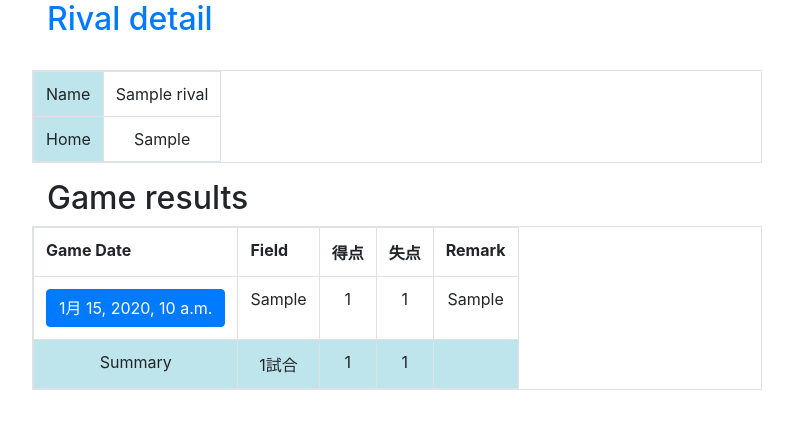
After one commit to dragstar328/django_football_stats, a Django app: page /record/rivals/1 in a window 1280 px wide. The commit adds this page. Shown: the top 429 px of the page, without its empty margins (53-846 px from the left). Run offline with Django 3.2, Linux system fonts and the light colour scheme; tables that the repository leaves empty hold one stand-in row (values such as "Sample post"); some libraries are stand-ins or nearby versions.

Commit message:
try to display as button

```diff
--- a/mysite/record/templates/record/game_list.html
+++ b/mysite/record/templates/record/game_list.html
@@ -21,7 +21,7 @@
       <td>{{ game.id }}</td>
       <td>{{ game.game_date }}</td>
       <td>{{ game.field }}</td>
-      <td>{{ game.rival.team_name }}</td>
+      <td><a href="{% url 'rival_detail' game.rival.id %}" class="btn btn-primary">{{ game.rival.team_name }}</a></td>
       <td>{{ game.score }}</td>
       <td>{{ game.result }}</td>
       <td><a href="{% url 'game_detail' game.id %}" class="btn btn-primary">Detail</a></td>
--- /dev/null
+++ b/mysite/record/templates/record/rival_detail.html
@@ -0,0 +1,49 @@
+{% extends 'record/base.html' %}
+
+{% block content %}
+<div class="col-md-8">
+  <h2><a href="{% url 'rival_list' %}">Rival detail</a></h2>
+</div>
+<br>
+<div>
+  <table class="table table-bordered table-hover table-responsive">
+    <tr>
+      <td class="table-info">Name</td><td class="text-center">{{ rival.team_name }}</td>
+    </tr>
+    <tr>
+      <td class="table-info">Home</td><td class="text-center">{{ rival.home }}</td>
+    </tr>
+  </table>
+</div>
+
+<div class="col-md-8">
+  <h2>Game results</h2>
+</div>
+<div style="overflow-y:scroll;">
+  <table class="table table-bordered table-hover table-responsive">
+    <tr>
+      <th>Game Date</th>
+      <th>Field</th>
+      <th>得点</th>
+      <th>失点</th>
+      <th>Remark</th>
+    </tr>
+    {% for game in games %}
+    <tr>
+      <td><a href="{% url 'game_detail' game.id %}" class="btn btn-primary">{{ game.game_date }}</a></td>
+      <td>{{ game.field }}</td>
+      <td class="text-center">{{ game.point_gain }}</td>
+      <td class="text-center">{{ game.point_reduce }}</td>
+      <td class="text-center">{{ game.remark }}</td>
+    </tr>
+    {% endfor %}
+    <tr class="table-info">
+      <td class="text-center">Summary</td>
+      <td class="text-center">{{ summary.game_counts }}試合</td>
+      <td class="text-center">{{ summary.points }}</td>
+      <td class="text-center">{{ summary.reduces }}</td>
+      <td class="text-center"></td>
+    </tr>
+  </table>
+</div>
+{% endblock content %}
--- a/mysite/record/templates/record/rival_list.html
+++ b/mysite/record/templates/record/rival_list.html
@@ -26,7 +26,7 @@
       <td>{{ rival.loses }}</td>
       <td>{{ rival.evens }}</td>
       <td>{{ rival.summary }}</td>
-      <td><a href="#" class="btn btn-primary">View</a></td>
+      <td><a href="{% url 'rival_detail' rival.id %}" class="btn btn-primary">View</a></td>
     </tr>
     {% endfor %}
   </table>
--- a/mysite/record/urls.py
+++ b/mysite/record/urls.py
@@ -7,6 +7,7 @@ urlpatterns = [
   path('games/', views.GameIndexView.as_view(), name='game_list'),
   path('games/<int:pk>', views.game_detail_view, name='game_detail'),
   path('rivals/', views.RivalIndexView.as_view(), name='rival_list'),
+  path('rivals/<int:pk>', views.rival_detail_view, name='rival_detail'),
   path('players/', views.PlayerIndexView.as_view(), name='player_list'),
   path('players/<int:pk>', views.player_detail_view, name='player_detail'),
   ]
--- a/mysite/record/views.py
+++ b/mysite/record/views.py
@@ -14,7 +14,7 @@ class GameIndexView(generic.ListView):
 def game_detail_view(request, pk):
   game = get_object_or_404(Game, pk=pk)
   statss = Stats.objects.filter(game=game)
-  summary = get_summary(statss)
+  summary = get_stats_summary(statss)
   objects = {'game': game, 'statss': statss, 'summary': summary}
   return render(request, 'record/game_detail.html', objects)
 
@@ -30,6 +30,14 @@ class RivalIndexView(generic.ListView):
   def get_queryset(self):
     return Rival.objects.order_by('id')
 
+def rival_detail_view(request, pk):
+  rival = get_object_or_404(Rival, pk=pk)
+  games = Game.objects.filter(rival=rival)
+  summary = get_game_summary(games)
+  objects = {'games': games, 'rival': rival, 'summary': summary}
+  return render(request, 'record/rival_detail.html', objects)
+
+
 class PlayerIndexView(generic.ListView):
   template_name = "record/player_list.html"
   context_object_name = "players"
@@ -40,11 +48,11 @@ class PlayerIndexView(generic.ListView):
 def player_detail_view(request, pk):
   player = get_object_or_404(Player, pk=pk)
   statss = Stats.objects.filter(player=player)
-  summary = get_summary(statss)
+  summary = get_stats_summary(statss)
   objects = {'player': player, 'statss': statss, 'summary': summary}
   return render(request, 'record/player_detail.html', objects)
 
-def get_summary(statss):
+def get_stats_summary(statss):
   goals = 0
   assists = 0
   passes = 0
@@ -65,3 +73,19 @@ def get_summary(statss):
   summary['assists'] = assists
 
   return summary
+
+def get_game_summary(games):
+  points = 0
+  reduces = 0
+  game_counts = 0
+  summary = {}
+  for game in games:
+    game_counts += 1
+    points += game.point_gain
+    reduces += game.point_reduce
+
+  summary['game_counts'] = game_counts
+  summary['points'] = points
+  summary['reduces'] = reduces
+
+  return summary
```
Also changed, not shown: mysite/record/templates/record/game_detail.html (+2 -5 lines), mysite/record/templates/record/player_detail.html (+2 -5 lines).
